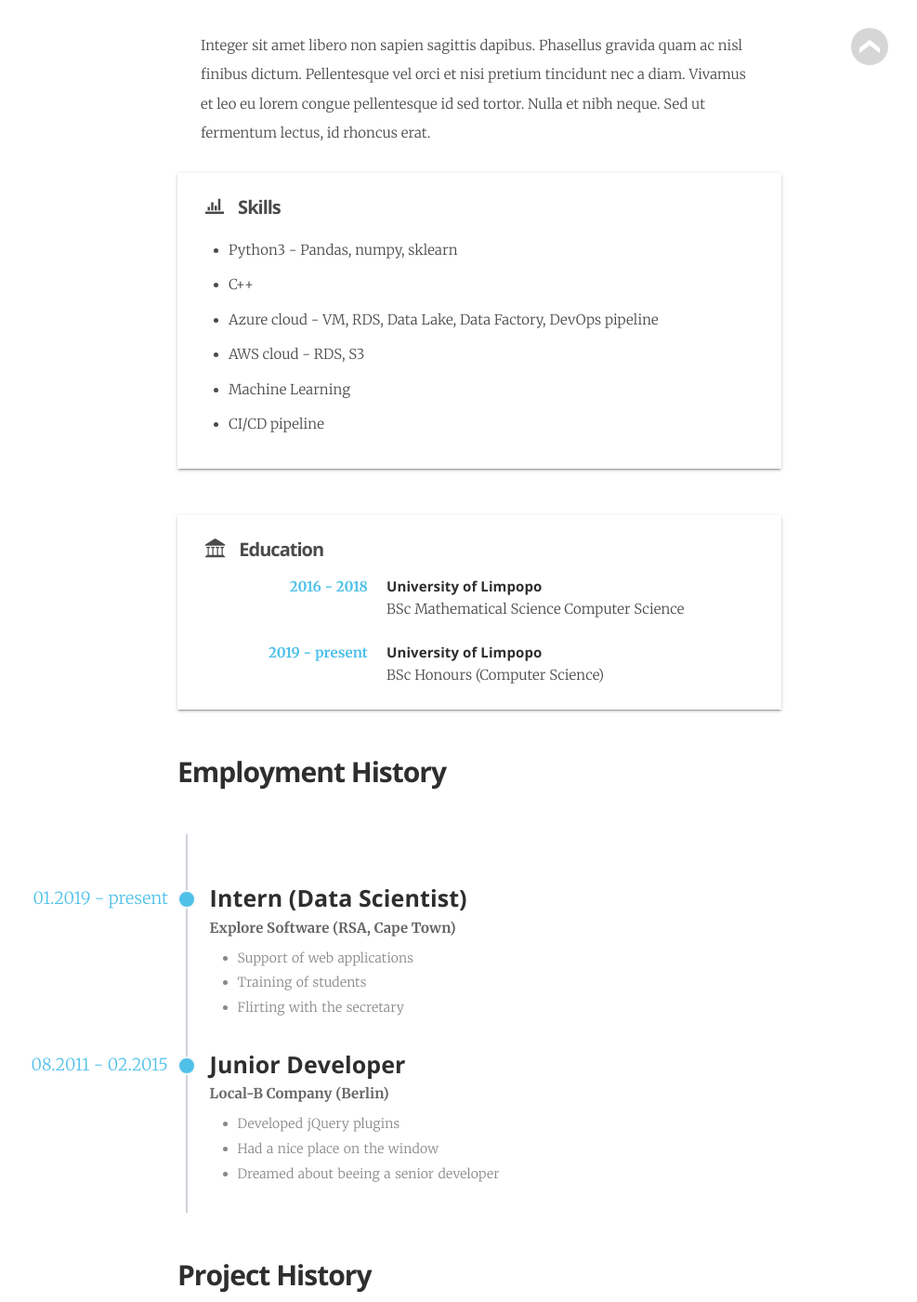
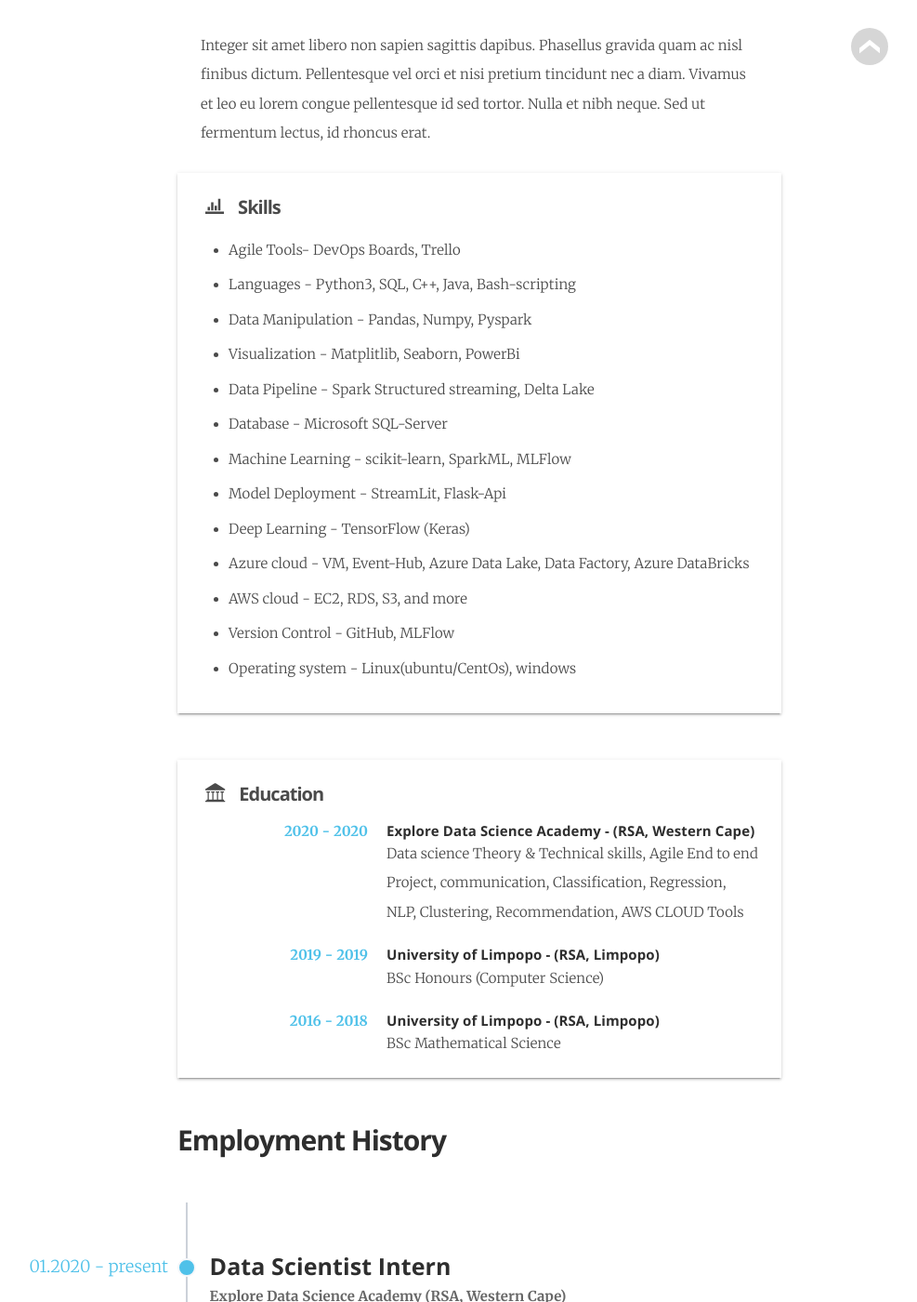
Before and after one commit to AllieUbisse/allieubisse.github.io, a Jekyll site: the page built from _pages/cv.html, in a window 1280 px wide and 1400 px high, scrolled down 545 px. Shown: the whole window at 93% size, without its empty margins (124-1111 px from the left). Built offline with Jekyll 4.4.1, drawn with Linux system fonts in a browser that asks for light colours; some web fonts are replaced; some of the changed text lies outside the part shown.

Commit message:
:books: Add resume skills and education

```diff
--- a/_data/authors.yml
+++ b/_data/authors.yml
@@ -35,10 +35,10 @@ jdecent:
   github:       AllieUbisse
   linkedin:     allie-silver-ubisse
   twitch:
-jwillmer:
+AUbisse:
   initial:      AUbisse
   name:         "Allie .S Ubisse"
-  picture:      /assets/jwillmer.jpg
+  picture:      /assets/allie-ubisse-troinux.png
   bio:          All about technology
   location:     South Africa
   website:      "https://allieubisse.github.io/allieubisse.github.io/cv"
--- a/_data/cv.yml
+++ b/_data/cv.yml
@@ -1,37 +1,63 @@
 jdecent:
     profile: "Integer sit amet libero non sapien sagittis dapibus. Phasellus gravida quam ac nisl finibus dictum. Pellentesque vel orci et nisi pretium tincidunt nec a diam. Vivamus et leo eu lorem congue pellentesque id sed tortor. Nulla et nibh neque. Sed ut fermentum lectus, id rhoncus erat."
     skills:
-        - "Python3 - Pandas, numpy, sklearn"
-        - "C++"
-        - "Azure cloud - VM, RDS, Data Lake, Data Factory, DevOps pipeline"
-        - "AWS cloud - RDS, S3"
-        - "Machine Learning"
-        - " CI/CD pipeline"
+#---------------------------skills-------------------------------
+        - "Agile Tools- DevOps Boards, Trello"
+        - "Languages - Python3, SQL, C++, Java, Bash-scripting"
+        - "Data Manipulation - Pandas, Numpy, Pyspark"
+        - "Visualization - Matplitlib, Seaborn, PowerBi"
+        - "Data Pipeline - Spark Structured streaming, Delta Lake"
+        - "Database - Microsoft SQL-Server"
+        - "Machine Learning - scikit-learn, SparkML, MLFlow"
+        - "Model Deployment - StreamLit, Flask-Api"
+        - "Deep Learning - TensorFlow (Keras)"
+        - "Azure cloud - VM, Event-Hub, Azure Data Lake, Data Factory, Azure DataBricks"
+        - "AWS cloud - EC2, RDS, S3, and more"
+        - "Version Control - GitHub, MLFlow"
+        - "Operating system - Linux(ubuntu/CentOs), windows"
+#---------------------------skills-------------------------------
+
     education:
+#---------------------------education-------------------------------
+        - time:             "2020 - 2020"
+          location:         "Explore Data Science Academy - (RSA, Western Cape)"
+          description:      "Data science Theory & Technical skills,
+                            Agile End to end Project, communication,
+                             Classification, Regression, NLP, Clustering,
+                              Recommendation, AWS CLOUD Tools"
+
+        - time:             "2019 - 2019"
+          location:         "University of Limpopo - (RSA, Limpopo)"
+          description:      "BSc Honours (Computer Science)"
+
         - time:             "2016 - 2018"
-          location:         "University of Limpopo"
-          description:      "BSc Mathematical Science Computer Science"
-        - time:             "2019 - present"
-          location:         "University of Limpopo"
-          description:      "BSc Honours (Computer Science)"
+          location:         "University of Limpopo - (RSA, Limpopo)"
+          description:      "BSc Mathematical Science"
+#--------------------------education------------------------------
+
     employment:
-        - time:             "01.2019 - present"
-          location:         "RSA, Cape Town"
-          company:          "Explore Software"
-          position:         "Intern (Data Scientist)"
+#--------------------------employment------------------------------
+        - time:             "01.2020 - present"
+          location:         "RSA,  Western Cape"
+          company:          "Explore Data Science Academy"
+          position:         "Data Scientist Intern"
           responsibilities:
             - "Support of web applications"
             - "Training of students"
             - "Flirting with the secretary"
-        - time:             "08.2011 - 02.2015"
-          location:         "Berlin"
-          company:          "Local-B Company"
-          position:         "Junior Developer"
+
+        - time:             "08.2020 - present"
+          location:         "RSA,  Western Cape"
+          company:          "Explore Software"
+          position:         "Data Scientist Intern"
           responsibilities:
-            - "Developed jQuery plugins"
-            - "Had a nice place on the window"
-            - "Dreamed about beeing a senior developer"
+            - "ThamesWater Proof of Concept: Smart-Waste Efluent monitoring "
+            - "Training of students"
+            - "Flirting with the secretary"
+#--------------------------employment------------------------------
+
     projects:
+#--------------------------projects------------------------------
         - time:             "5 months in 2017"
           team:             "Team of 2"
           title:            "Web Project"
```
Also changed, not shown: _pages/about.md (+3 -3 lines).
